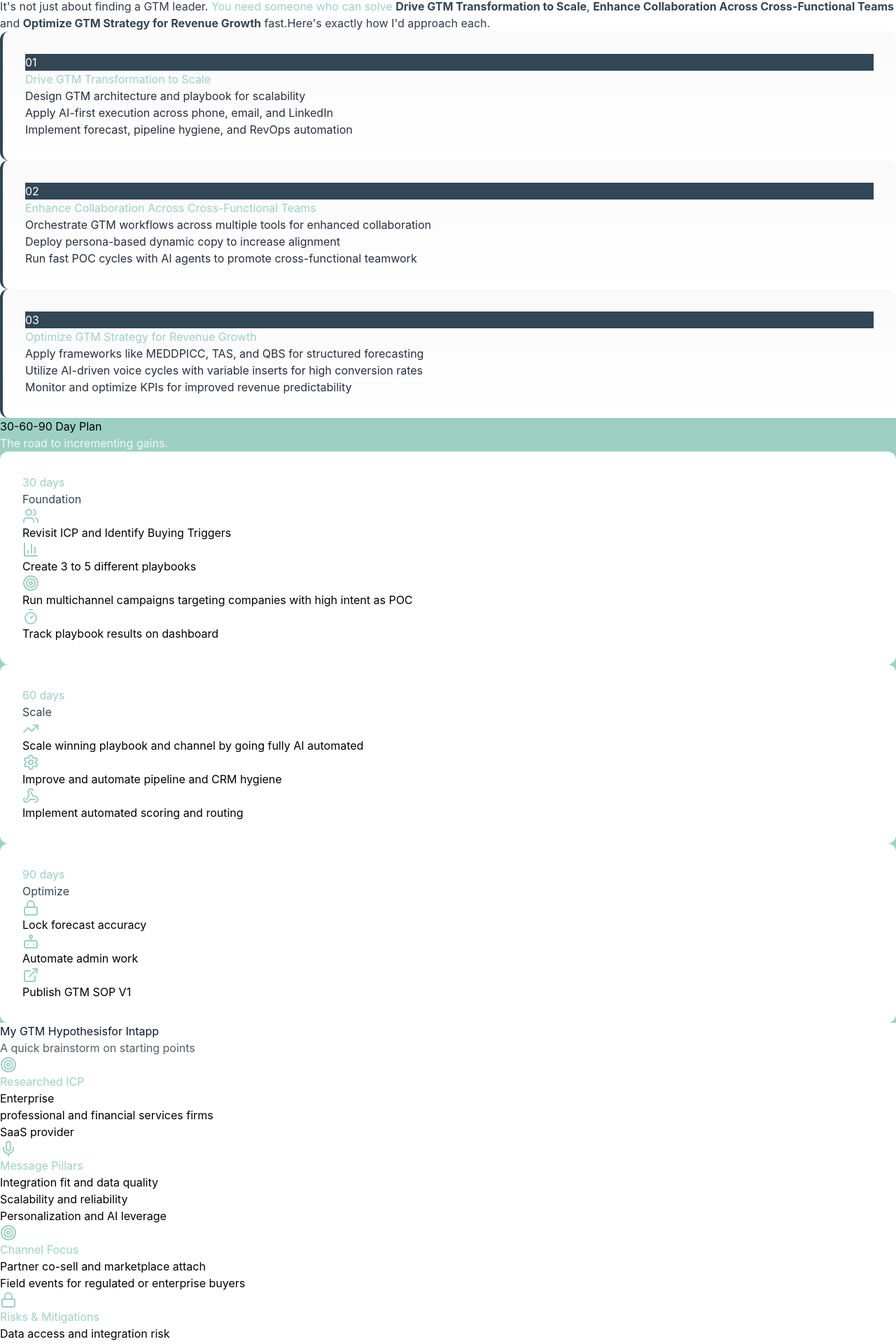
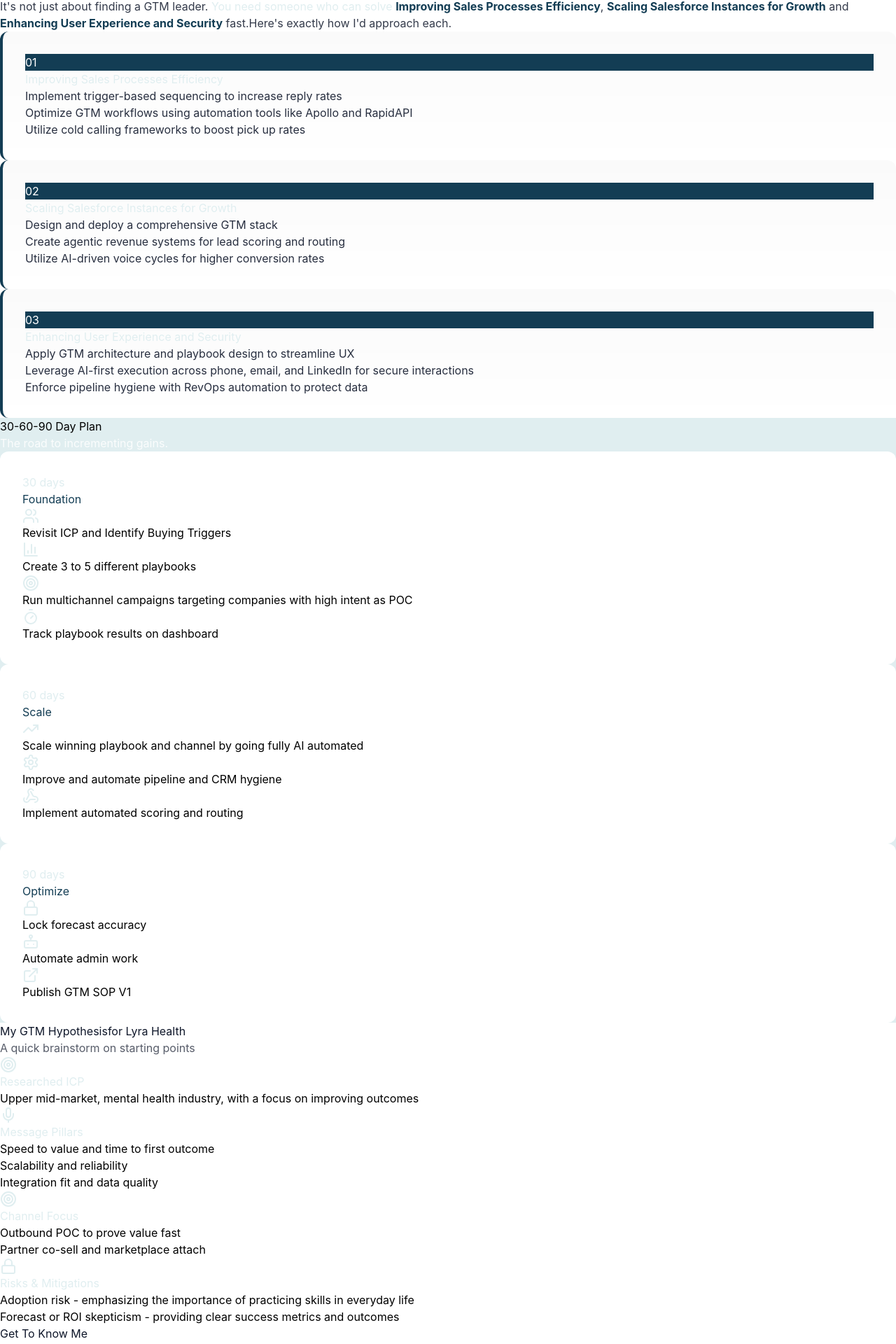
Before and after one commit to ricatroliveira-ai/gtm-landing-page, a React (Vite) app in the folder gtm-landing/: page / in a window 1280 px wide. Shown: the part 737-2657 px from the top of the page at 70% size. Built offline with nearby package versions, Linux system fonts and the light colour scheme.

Commit message:
Update App.tsx

```diff
--- a/gtm-landing/src/App.tsx
+++ b/gtm-landing/src/App.tsx
@@ -50,32 +50,32 @@ const toList = (v: string | string[] | undefined): string[] =>
 // ✅ Make.com: replace the token below with your raw JSON (object, not a quoted string)
 const RAW_CONFIG = {
   "company": {
-    "name": "Intapp",
-    "role": "Sr Director, GTM Transformation"
+    "name": "Lyra Health",
+    "role": "Sr. Salesforce Developer - GTM"
   },
   "challenges": [
     {
-      "title": "Drive GTM Transformation to Scale",
+      "title": "Improving Sales Processes Efficiency",
       "approach": [
-        "Design GTM architecture and playbook for scalability",
-        "Apply AI-first execution across phone, email, and LinkedIn",
-        "Implement forecast, pipeline hygiene, and RevOps automation"
+        "Implement trigger-based sequencing to increase reply rates",
+        "Optimize GTM workflows using automation tools like Apollo and RapidAPI",
+        "Utilize cold calling frameworks to boost pick up rates"
       ]
     },
     {
-      "title": "Enhance Collaboration Across Cross-Functional Teams",
+      "title": "Scaling Salesforce Instances for Growth",
       "approach": [
-        "Orchestrate GTM workflows across multiple tools for enhanced collaboration",
-        "Deploy persona-based dynamic copy to increase alignment",
-        "Run fast POC cycles with AI agents to promote cross-functional teamwork"
+        "Design and deploy a comprehensive GTM stack",
+        "Create agentic revenue systems for lead scoring and routing",
+        "Utilize AI-driven voice cycles for higher conversion rates"
       ]
     },
     {
-      "title": "Optimize GTM Strategy for Revenue Growth",
+      "title": "Enhancing User Experience and Security",
       "approach": [
-        "Apply frameworks like MEDDPICC, TAS, and QBS for structured forecasting",
-        "Utilize AI-driven voice cycles with variable inserts for high conversion rates",
-        "Monitor and optimize KPIs for improved revenue predictability"
+        "Apply GTM architecture and playbook design to streamline UX",
+        "Leverage AI-first execution across phone, email, and LinkedIn for secure interactions",
+        "Enforce pipeline hygiene with RevOps automation to protect data"
       ]
     }
   ],
@@ -85,36 +85,34 @@ const RAW_CONFIG = {
     "Forecast, pipeline hygiene, and RevOps automation"
   ],
   "trackRecord": [
-    "$1.2M in qualified pipeline in 4 months",
-    "31% reply-to-meeting conversion (up from 14%)",
-    "38% meeting-to-client conversion rate"
+    "2% to 23% reply rate",
+    "$1.2M qualified pipeline",
+    "4 months to $1.2M pipeline"
   ],
   "icp": {
     "demographics": [
-      "Enterprise",
-      "professional and financial services firms",
-      "SaaS provider"
+      "Upper mid-market, mental health industry, with a focus on improving outcomes"
     ],
     "messagePillars": [
-      "Integration fit and data quality",
+      "Speed to value and time to first outcome",
       "Scalability and reliability",
-      "Personalization and AI leverage"
+      "Integration fit and data quality"
     ],
     "channelFocus": [
-      "Partner co-sell and marketplace attach",
-      "Field events for regulated or enterprise buyers"
+      "Outbound POC to prove value fast",
+      "Partner co-sell and marketplace attach"
     ],
     "riskMitigation": [
-      "Data access and integration risk",
-      "Adoption risk"
+      "Adoption risk - emphasizing the importance of practicing skills in everyday life",
+      "Forecast or ROI skepticism - providing clear success metrics and outcomes"
     ]
   },
   "theme": {
-    "primary": "#324655",
-    "secondary": "#54C1AC",
-    "accent": "#9DD0C3"
+    "primary": "#133D54",
+    "secondary": "#017A8F",
+    "accent": "#E0EEF0"
   },
-  "sendsparkUrl": "https://sendspark.com/share/r9i8a2oux98qlimxslnbarcsg9lwmbwm"
+  "sendsparkUrl": "https://sendspark.com/share/gn9wk2uw17t6n8unulz3yh0m9jy97vho"
 } as unknown as GTMPageConfig;
 
 const CONFIG: GTMPageConfig = {
```
